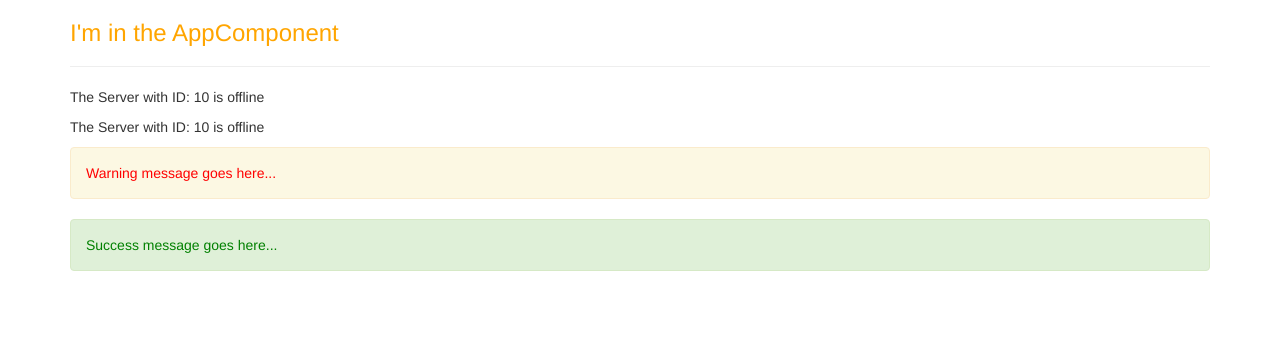
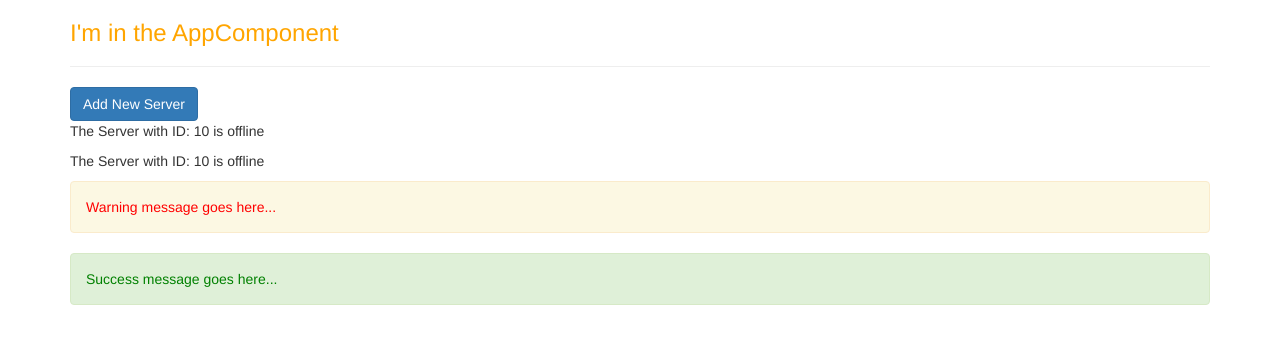
Before and after one commit to techneo1/UIGuild, an Angular app in the folder angular/: page / in a window 1280 px wide. Shown: the top 344 px of the page. Built offline with nearby package versions, Linux system fonts and the light colour scheme.

Commit message:
Databinding - Property binding

```diff
--- a/angular/src/app/servers/servers.component.html
+++ b/angular/src/app/servers/servers.component.html
@@ -1,2 +1,4 @@
+<button class="btn btn-primary"
+    [disabled]="!allowNewServer">Add New Server</button>
 <app-server></app-server>
 <app-server></app-server>
--- a/angular/src/app/servers/servers.component.ts
+++ b/angular/src/app/servers/servers.component.ts
@@ -4,15 +4,21 @@
   selector: 'app-servers',
   // selector: '[app-servers]',
   // selector: '.app-servers',
-  template: `
-    <app-server></app-server>
-    <app-server></app-server>
-  `,
+  // template: `
+  //   <app-server></app-server>
+  //   <app-server></app-server>
+  // `,
+  templateUrl: './servers.component.html',
   styleUrls: ['./servers.component.css']
 })
 export class ServersComponent implements OnInit {
-
-  constructor() { }
+  allowNewServer: boolean;
+  constructor() {
+      this.allowNewServer = false;
+      setTimeout(()=> {
+          this.allowNewServer = true;
+      }, 2000);
+  }
 
   ngOnInit() {
   }
```
